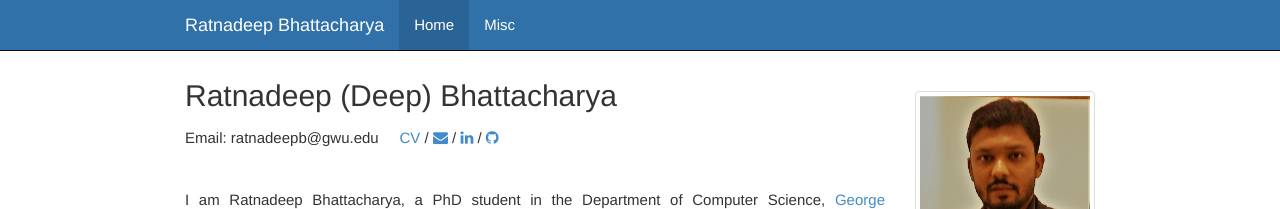
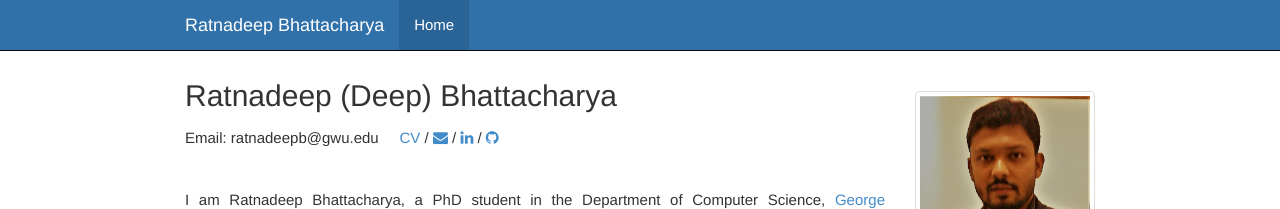
Before and after one commit to ratnadeepb/ratnadeepb.github.io, a Jekyll site: the page index.html, which Jekyll copies as it is, in a window 1280 px wide. Shown: the top 209 px of the page. Built offline with Jekyll 4.4.1, drawn with Linux system fonts in a browser that asks for light colours; nearby versions of some CDN libraries.

Commit message:
removing misc

```diff
--- a/index.html
+++ b/index.html
@@ -65,9 +65,6 @@
             <li  class="active"  >
               <a href="index.html">Home</a>
             </li>
-            <li  >
-              <a href="misc.html">Misc</a>
-            </li>
           </ul>
         </div>
       </div>
@@ -99,7 +96,6 @@
  <p>My core interests are in autonomous management of data center networks and systems. I also have a strong interest in bringing computing power closer to the end user (edge computing). Currently, I am focused on understanding data center traffic patterns and investigating resource requirements of NFV applications</p>
 
 <h2 id="research-interests">Research Interests</h2>
-
 <ul>
   <li>Network Function Virtualization (NFV), Edge Computing, Data Center/Cloud Networks and Systems</li>
   <li>Using Machine Learning and Queuing Theory for dynamic resource management</li>
```
